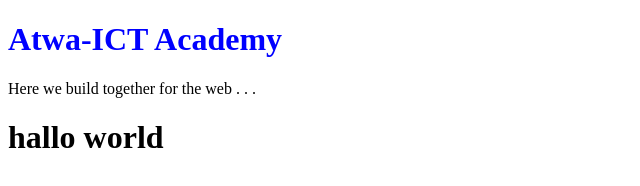
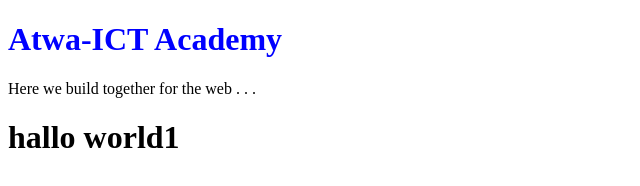
Before and after one commit to mohamadat/fullweb2021-samen, a plain HTML site: page index.html in a window 1280 px wide. Shown: the full height of the page, 0-640 px from the left. Drawn offline with Linux system fonts and the light colour scheme.

Commit message:
Update index.html

```diff
--- a/index.html
+++ b/index.html
@@ -7,7 +7,7 @@
 <body>
 	<h1 style="color: blue;">Atwa-ICT Academy</h1>
 	<p>Here we build together for the web . . . </p>
-	<h1>hallo world</h1>
+	<h1>hallo world1</h1>
 
 </body>
 </html>
```
